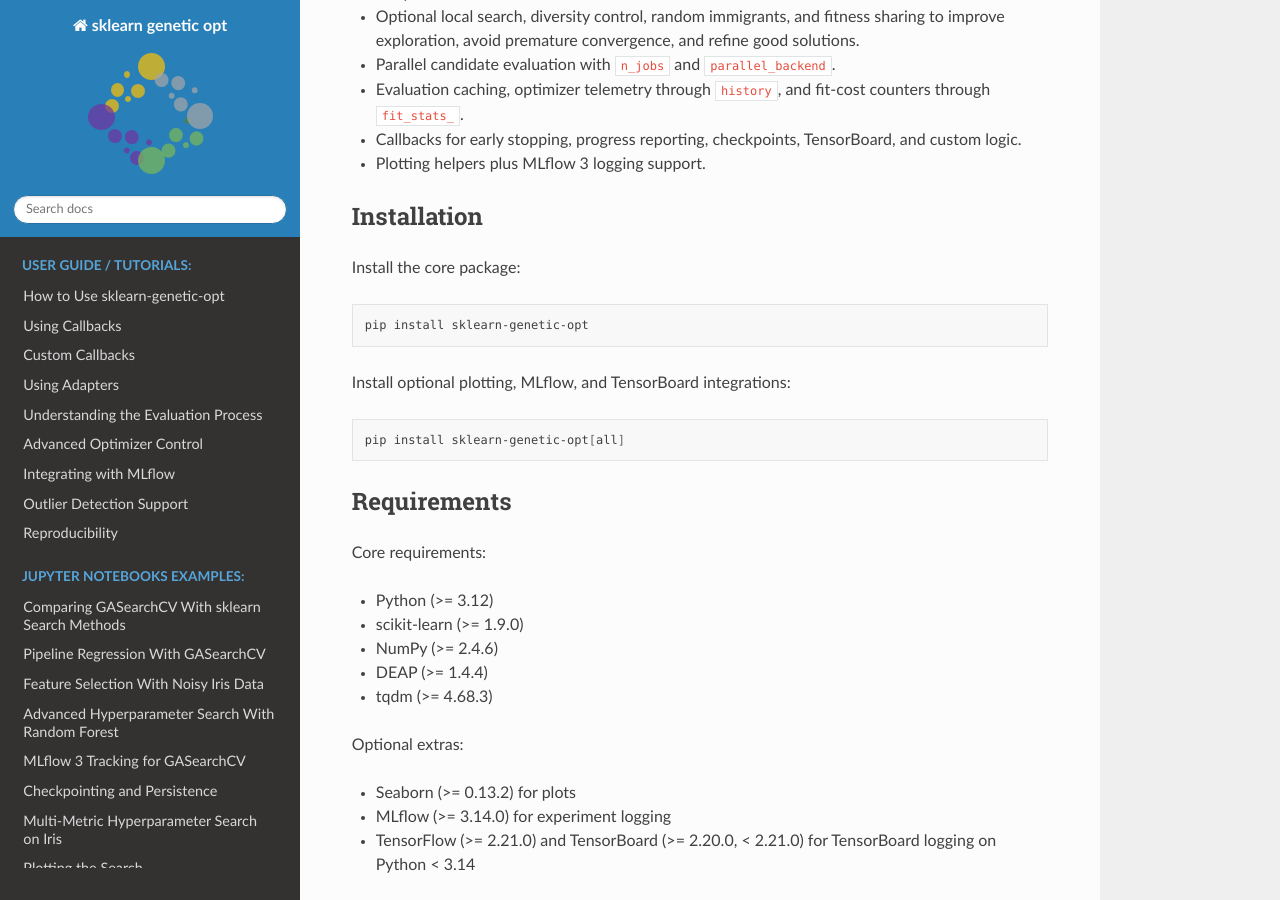
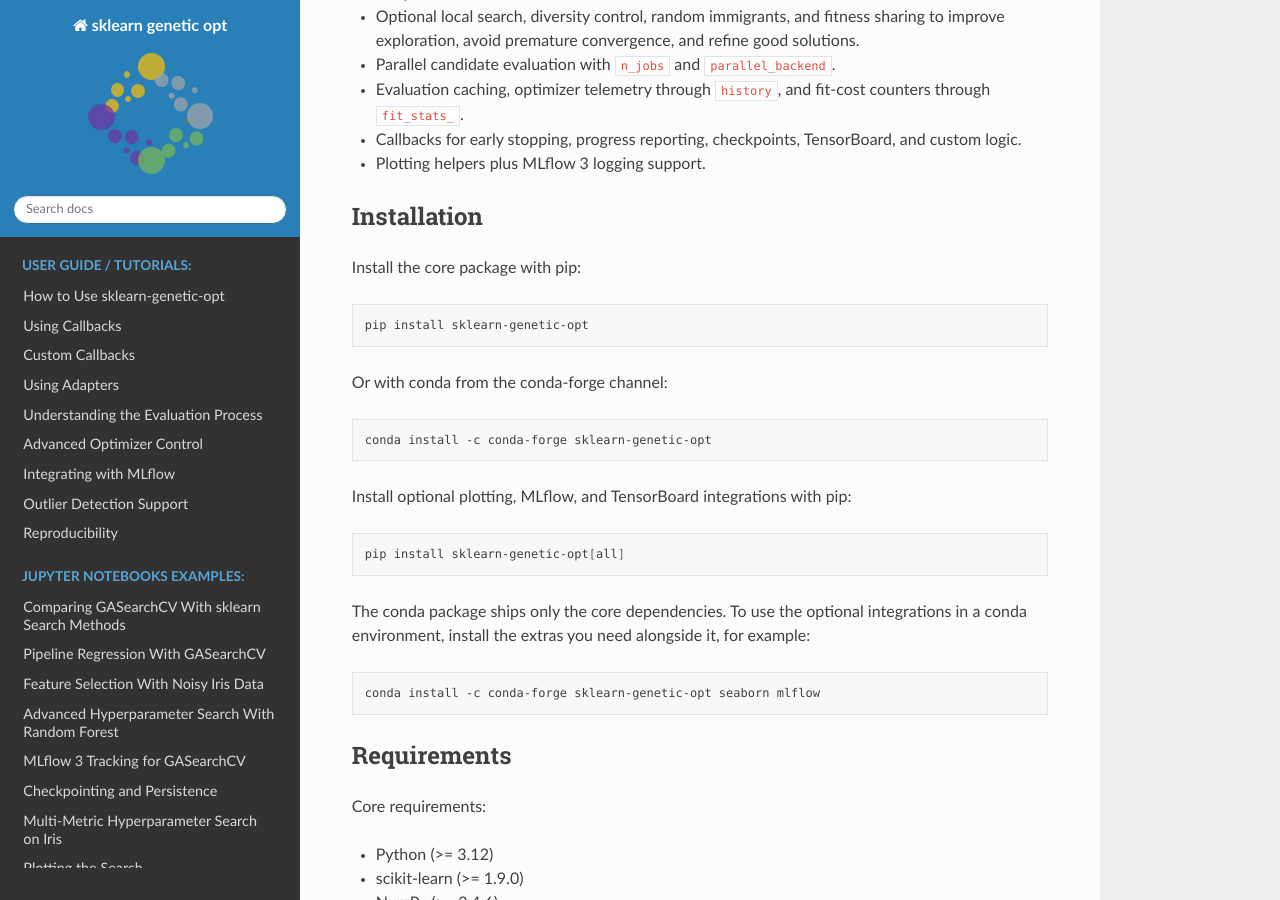
Before and after one commit to rodrigo-arenas/Sklearn-genetic-opt, a Sphinx documentation site: the page built from docs/index.rst, in a window 1280 px wide and 900 px high, scrolled down 651 px. Built offline with Sphinx 7.4.7 and the Read the Docs theme 3.1.0, drawn with Linux system fonts in a browser that asks for light colours.

Commit message:
Support conda installation with a corrected recipe
Add a noarch:python conda recipe and document installation through the
conda-forge channel. The previous conda-forge recipe listed the optional
integrations (seaborn, mlflow, tensorflow, tensorboard) as hard runtime
requirements. Those packages carry tight, mutually incompatible constraints
and made the environment unsolvable on several Python versions (issue #138),
even though they are imported lazily and are genuinely optional.

The new recipe declares only the core dependencies, matching the
"dependencies" table in pyproject.toml, so the package installs cleanly.
Users who need the extras can install them alongside the package.

- Add conda.recipe/meta.yaml (reads the version from _version.py, builds
  from the local checkout, core deps only) and conda.recipe/README.md.
- Document conda install in README.rst and docs/index.rst, including how to
  add optional extras in a conda environment.
- Add a conda-forge version badge to the README.
- Add a release note entry.

Co-Authored-By: Claude Opus 4.8 (1M context) <noreply@anthropic.com>
Claude-Session: https://claude.ai/code/session_014gYyLuvcBZunoB3V7VVWsF

```diff
--- a/docs/index.rst
+++ b/docs/index.rst
@@ -47,17 +47,31 @@ Highlights
 Installation
 ############
 
-Install the core package:
+Install the core package with pip:
 
 .. code-block:: bash
 
    pip install sklearn-genetic-opt
 
-Install optional plotting, MLflow, and TensorBoard integrations:
+Or with conda from the conda-forge channel:
+
+.. code-block:: bash
+
+   conda install -c conda-forge sklearn-genetic-opt
+
+Install optional plotting, MLflow, and TensorBoard integrations with pip:
 
 .. code-block:: bash
 
    pip install sklearn-genetic-opt[all]
+
+The conda package ships only the core dependencies. To use the optional
+integrations in a conda environment, install the extras you need alongside it,
+for example:
+
+.. code-block:: bash
+
+   conda install -c conda-forge sklearn-genetic-opt seaborn mlflow
 
 .. |PythonMinVersion| replace:: 3.12
 .. |ScikitLearnMinVersion| replace:: 1.9.0
--- a/docs/release_notes.rst
+++ b/docs/release_notes.rst
@@ -124,6 +124,12 @@ Docs:
 * Simplified the project README and documentation index to emphasize core
   usage, smart initialization, optimizer controls, persistence, benchmarks,
   and notebook examples.
+
+* Documented conda installation through the conda-forge channel and added a
+  ``conda.recipe`` with a ``noarch: python`` recipe. The recipe declares only
+  the core runtime dependencies, fixing the unsolvable environments caused by
+  pinning the optional ``seaborn``, ``mlflow``, ``tensorflow``, and
+  ``tensorboard`` extras as hard requirements.
 
 ^^^^^^^^^^
 Bug Fixes:
```
Also changed, not shown: README.rst (+20 -3 lines), conda.recipe/README.md (added), 1 other file.
